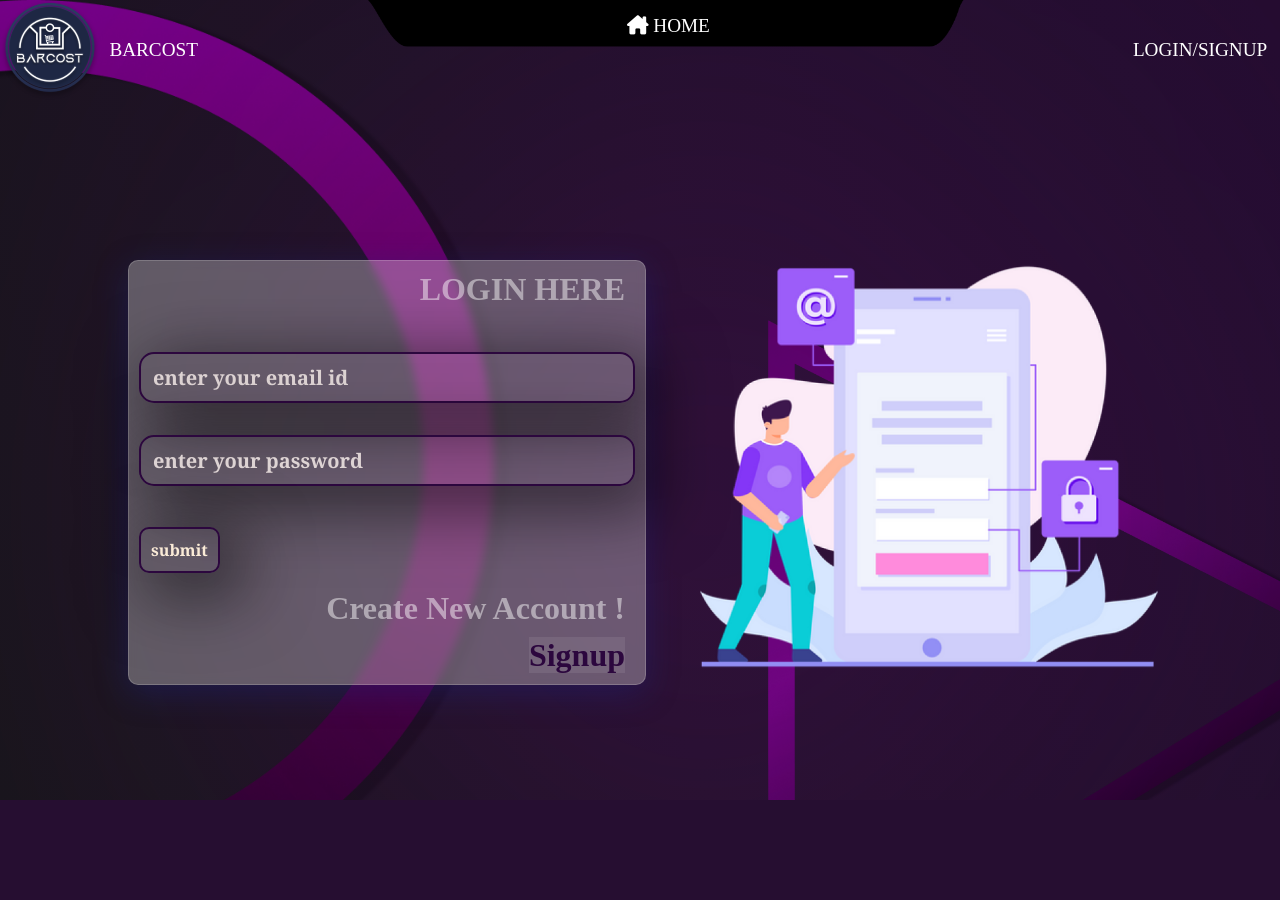
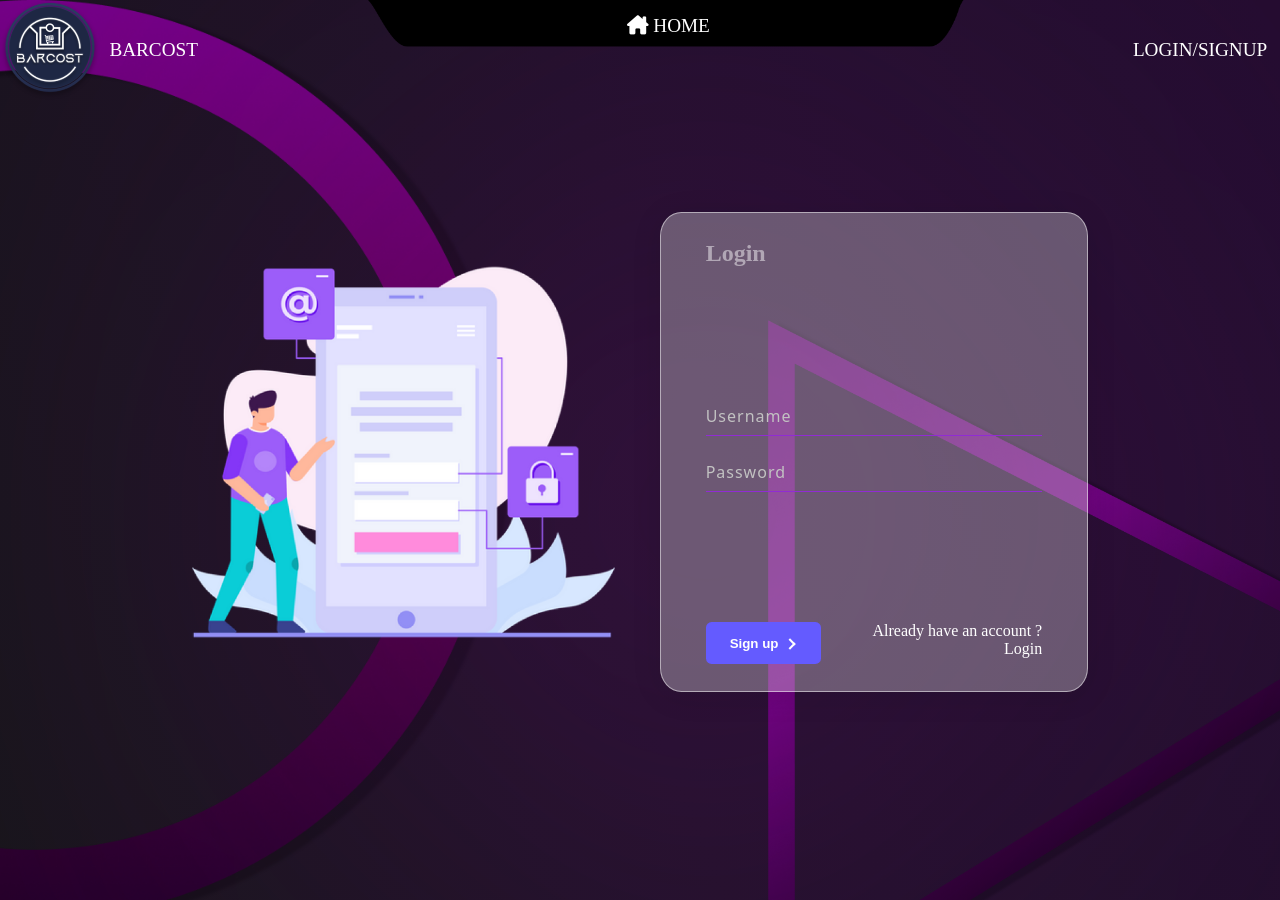
Before and after one commit to Nilay-rawal1/Price-Tracker, a Django app: page /login/ in a window 1280 px wide. Before the commit the page ends 800 px from the top, so only its background shows below. Run offline with Django 4.2, Linux system fonts and the light colour scheme; some web fonts are replaced.

Commit message:
Login page UI and Styling fix

```diff
--- a/static/css/base.css
+++ b/static/css/base.css
@@ -32,6 +32,7 @@ body {
 a {
     all: unset;
 }
+
 .float {
     position: absolute;
     border-radius: 10000px;
--- a/static/css/signup.css
+++ b/static/css/signup.css
@@ -10,125 +10,212 @@
 .heading:hover {
   color: blueviolet;
 }
-.headdiv {
-  display: flex;
-  justify-content: end;
-  margin: 2vw 2vw;
-}
-.image {
-  display: flex;
-  justify-content: right;
-  padding: 0 20px;
-  position:sticky;
-  margin-top: -55vh;
-}
-.image img {
-  width: 70vh;
-  right: 0;
 
-  padding-right: 8vw;
-}
-.forms {
-  display: flex;
-  justify-content: left;
-  margin-top: 20vh;
-  margin-left: 10vw;
-
-}
-.form span{
-   color: #2c073e;
-   background-color:rgba( 255, 255, 255, 0.08 );
-}
- .form span:hover{
-  cursor: pointer;
-  color: #aa00ff;
-}
-.form p {
-
-  color:rgba( 255, 255, 255, 0.48 );
-  text-align: right;
-  margin: 10px 20px;
-  font-size: 4vh;
-  font-weight: 900;
-  background-color: transparent;
+body {
+  overflow: hidden;
 }
 
-input {
-  width: 62vmin;
-  color: #210d2c;
-  font-weight: bolder;
-  background-color: transparent;
-  padding: 10px;
-  border: 2px solid #2c073e;
-  border-radius: 15px;
-  margin: 2vmin 10px;
-  font-size: 2.5vmin;
-  box-shadow: 15px 15px 64px 10px rgba(0, 0, 0, 0.53);
-  -webkit-box-shadow: 15px 15px 64px 10px rgba(0, 0, 0, 0.53);
-  -moz-box-shadow: 15px 15px 64px 10px rgba(0, 0, 0, 0.53);
-  font-family: Georgia, "Times New Roman", Times, serif;
-  z-index:-1 ;
-}
-::placeholder{
-  color: rgb(222, 212, 212);
-  background: transparent;
-  padding: 2px;
-
+.login-container-wrapper {
+  display: flex;
+  justify-content: center;
+  align-items: center;
+  min-height: 100vh;
+  position: relative;
 }
 
-button {
-  font-weight: bold;
-  background-color: transparent;
-  padding: 10px;
-  border: 2px solid #2c073e;
-  border-radius: 10px;
-  margin: 7px 10px;
-  font-size: 2vh;
-  color: antiquewhite;
-    text-align: center;
-    box-shadow: 15px 15px 64px 10px rgba(0, 0, 0, 0.53);
-    -webkit-box-shadow: 15px 15px 64px 10px rgba(0, 0, 0, 0.53);
-    -moz-box-shadow: 15px 15px 64px 10px rgba(0, 0, 0, 0.53);
-    font-family: Georgia, "Times New Roman", Times, serif;
-}
-button:hover{
-    cursor: pointer;
-    background-color: #210d2c;
-    color: #aa00ff;
-    font-size: 1.1vw;
-    font-weight: bolder;
+.login-container {
+  display: flex;
+  justify-content: center;
+  align-items: center;
+  width: 70%;
+  height: 60%;
+  margin: auto;
+  position: absolute;
+  top: 50%;
+  left: 50%;
+  transform: translate(-50%, -60%);
+  gap: 5%;
 }
 
-form{
-background: rgba( 255, 255, 255, 0.3 );
-box-shadow: 0 8px 32px 0 rgba( 31, 38, 135, 0.37 );
-backdrop-filter: blur( 5px );
--webkit-backdrop-filter: blur( 5px );
-border-radius: 10px;
-border: 1px solid rgba( 255, 255, 255, 0.18 );
-z-index: 1;
+.login-form {
+  display: flex;
+  flex-direction: column;
+  justify-content: space-between;
+  width: 50%;
+  height: 100%;
+  background: rgba(255, 255, 255, 0.3);
+  box-shadow: 0 4px 30px rgba(0, 0, 0, 0.1);
+  border: 1px solid rgba(255, 255, 255, 0.5);
+  /* background: linear-gradient(200deg, rgb(255 255 255 / 26%) -1.54%, rgb(145 145 145 / 0%) 101.33%); */
+  border-radius: 5%;
+  padding: 3% 5%;
 }
-@media screen and (max-width: 1200px) {
-    img {
-        display: none;
-    }
-    form{
-      align-items: center;
-        justify-content: center;
-        margin: auto;
-        padding: auto;
 
-    }
-    .forms{
-        align-items: center;
-        justify-content: center;
-    }
+.login-form h2 {
+  color: #ffffff79;
+  font-family: 'Clash Display';
 }
+
+.login-form .input-fields {
+  display: flex;
+  flex-direction: column;
+  width: 100%;
+}
+
+.login-form label {
+  position: absolute;
+  font-family: system-ui;
+  font-size: 2vmin;
+  color: #c2c2c2;
+  letter-spacing: 1px;
+  pointer-events: none;
+  top: 50%;
+  left: 0;
+  transform: translateY(-50%);
+  transition: 0.5s;
+}
+
+.input-field {
+  margin: 2.5% 0 2.5% 0%;
+  border-bottom: 1px solid #912bd4;
+  position: relative;
+}
+
+.input-box {
+  padding: 3%;
+  background: transparent;
+  border: none;
+  outline: none;
+  width: 100%;
+  font-size: 2vmin;
+  color: #ffffff;
+}
+
+.input-box:focus + label,
+.input-box:valid + label{
+  top: -10%;
+  font-size: 1.5vmin;
+  color: #ffffff;
+}
+
+.button-container {
+  display: flex;
+  gap: 1rem;
+  justify-content: space-between;
+}
+
+.form-btn {
+  --primary-color: #645bff;
+  --secondary-color: #fff;
+  --hover-color: #111;
+  --arrow-width: 10px;
+  --arrow-stroke: 2px;
+  box-sizing: border-box;
+  border: 0;
+  border-radius: 0.35rem;
+  color: var(--secondary-color);
+  padding: 1em 1.8em;
+  background: var(--primary-color);
+  display: flex;
+  transition: 0.2s background;
+  align-items: center;
+  gap: 0.6em;
+  font-weight: bold;
+}
+
+.form-btn .arrow-wrapper {
+  display: flex;
+  justify-content: center;
+  align-items: center;
+}
+
+.form-btn .arrow {
+  margin-top: 1px;
+  width: var(--arrow-width);
+  background: var(--primary-color);
+  height: var(--arrow-stroke);
+  position: relative;
+  transition: 0.2s;
+}
+
+.form-btn .arrow::before {
+  content: "";
+  box-sizing: border-box;
+  position: absolute;
+  border: solid var(--secondary-color);
+  border-width: 0 var(--arrow-stroke) var(--arrow-stroke) 0;
+  display: inline-block;
+  top: -3px;
+  right: 3px;
+  transition: 0.2s;
+  padding: 3px;
+  transform: rotate(-45deg);
+}
+
+.form-btn:hover {
+  background-color: var(--hover-color);
+}
+
+.form-btn:hover .arrow {
+  background: var(--secondary-color);
+}
+
+.form-btn:hover .arrow:before {
+  right: 0;
+}
+
+.button-container span {
+  text-align: right;
+  font-size: 2vmin;
+  color: #ffffff;
+}
+.login-image-container {
+  height: 100%;
+  width: 50%;
+}
+
+.login-image-container img{
+  width: 100%;
+  height: 100%;
+  object-fit: contain;
+}
+
+@media screen and (max-width: 1000px) {
+  .login-container {
+    height: 50%;
+    width: 70%;
+    flex-direction: column-reverse;
+  }
+
+  .login-form {
+    width: 100%;
+  }
+}
+
 @media screen and (max-width: 800px){
-    input{
-        font: 5px;
-    }
-    .forms{
-      margin-left:auto;
-    }
+  .login-image-container {
+    display: none;
+  }
+
+  .login-container {
+    width: 90%;
+  }
+
+  .login-form {
+    width: 100%;
+  }
+
+  .input-field label {
+    font-size: 5vmin;
+    letter-spacing: 0;
+  }
+
+  .input-box:focus + label,
+  .input-box:valid + label{
+    font-size: 3vmin;
+  }
+
+  .button-container span {
+    font-size: 3vmin;
+  }
 }
--- a/templates/login.html
+++ b/templates/login.html
@@ -24,27 +24,42 @@
       <a  class="hovers"href="{% url 'signup' %}">LOGIN/SIGNUP </a>
     </div>
 </div>
-    <section>
+<section class='login-container-wrapper'>
+    <div class='login-container'>
+        <div class='login-image-container'>
+            <img src="{% static 'images/signo 1.png' %}" alt='login image'>
+        </div>
 
-    <div class="forms">
+        <form action="" method='post' class='login-form' required>
+            <h2>Login</h2>
+            <div class='input-fields'>
+                                <div class='input-field'>
+                    <input type='text' id='username ' name='username' required class='input-box'>
+                    <label for='username'>Username</label>
+                </div>
+                <div class='input-field'>
+                    <input type='password' id='password' name='password' required class='input-box'>
+                    <label for='password'>Password</label>
+                </div>
+            </div>
+            <div class='button-container'>
+                <button type='submit' class = 'form-btn'>
+                    Sign up
+                    <div class="arrow-wrapper">
+                        <div class="arrow"></div>
+                    </div>
+                </button>
+                <span>
+                    Already have an account ?
+                    <br>
+                    <a href="">Login</a>
+                </span>
+            </div>
+        </form>
 
-        <form action="" class="form">
-            <p class="here">LOGIN HERE   </p>
-             <br>
-        <input type="email" name="email" id="email"  placeholder="enter your email id" required> <br>
-        <input type="password" name="password" id="password"  placeholder="enter your password" required><br>
-         <br>
-         <button>submit</button>
-          <p>Create New Account !</p>
-          <a href="{% url 'signup' %}"><p><span >Signup</span></p> </a>
+    </div>
+</section>
 
-
-        </form>
-    </div>
-    <div class="image ">
-        <img src="{% static 'images/signo 1.png' %}" alt="">
-    </div>
-    </section>
 
 
 {% endblock  %}
```
Also changed, not shown: templates/signup.html (+45 -20 lines).
